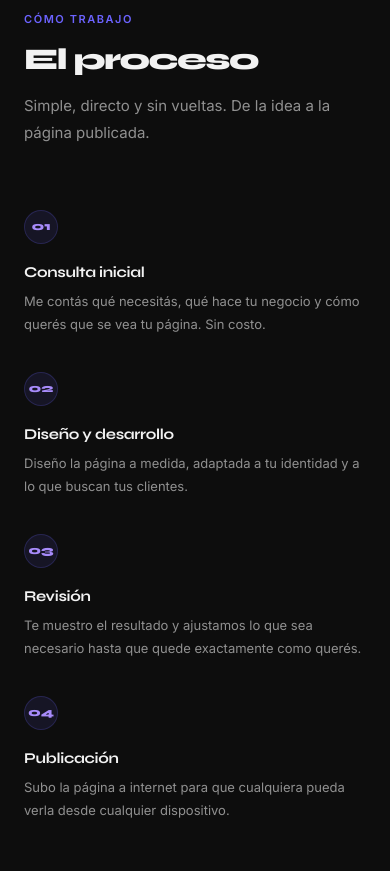
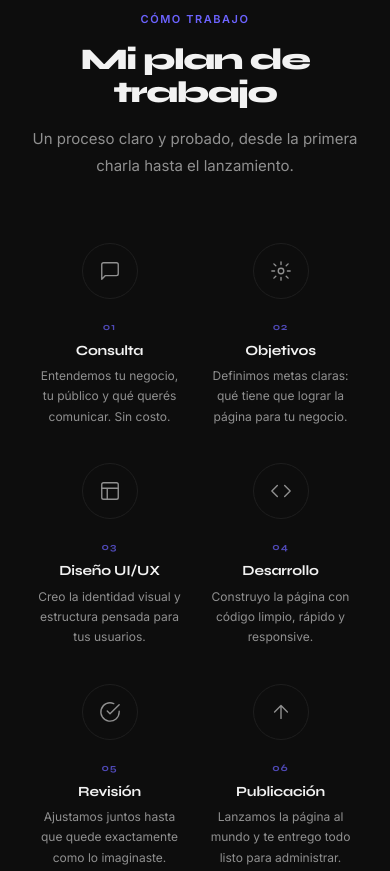
Before and after one commit to matiaslopez237/Portfolio, a plain HTML site: page index.html in a window 390 px wide. Shown: the part 3920-4791 px from the top of the page. Drawn offline with Linux system fonts and the light colour scheme; some packages are replaced by stand-ins of ours; a script that the page names is missing.

Commit message:
feat: rediseño sección proceso con iconos y 6 pasos

```diff
--- a/index.html
+++ b/index.html
@@ -217,44 +217,80 @@
   <!-- PROCESO -->
   <section id="proceso">
     <div class="container">
-      <div class="section-header">
+      <div class="section-header proceso-header">
         <p class="section-label">Cómo trabajo</p>
-        <h2 class="section-title">El proceso</h2>
-        <p class="section-sub">Simple, directo y sin vueltas. De la idea a la página publicada.</p>
+        <h2 class="section-title">Mi plan de trabajo</h2>
+        <p class="section-sub">Un proceso claro y probado, desde la primera charla hasta el lanzamiento.</p>
       </div>
 
       <div class="proceso-list">
+
         <div class="proceso-step reveal-item">
-          <div class="paso-header">
-            <div class="paso-num">01</div>
-            <div class="paso-connector"></div>
+          <div class="paso-icon-wrap">
+            <svg width="22" height="22" viewBox="0 0 24 24" fill="none" stroke="currentColor" stroke-width="1.5" stroke-linecap="round" stroke-linejoin="round">
+              <path d="M21 15a2 2 0 01-2 2H7l-4 4V5a2 2 0 012-2h14a2 2 0 012 2z"/>
+            </svg>
           </div>
-          <h3>Consulta inicial</h3>
-          <p>Me contás qué necesitás, qué hace tu negocio y cómo querés que se vea tu página. Sin costo.</p>
+          <div class="paso-num-label">01</div>
+          <h3>Consulta</h3>
+          <p>Entendemos tu negocio, tu público y qué querés comunicar. Sin costo.</p>
         </div>
+
         <div class="proceso-step reveal-item">
-          <div class="paso-header">
-            <div class="paso-num">02</div>
-            <div class="paso-connector"></div>
+          <div class="paso-icon-wrap">
+            <svg width="22" height="22" viewBox="0 0 24 24" fill="none" stroke="currentColor" stroke-width="1.5" stroke-linecap="round" stroke-linejoin="round">
+              <circle cx="12" cy="12" r="3"/><path d="M12 2v3M12 19v3M4.22 4.22l2.12 2.12M17.66 17.66l2.12 2.12M2 12h3M19 12h3M4.22 19.78l2.12-2.12M17.66 6.34l2.12-2.12"/>
+            </svg>
           </div>
-          <h3>Diseño y desarrollo</h3>
-          <p>Diseño la página a medida, adaptada a tu identidad y a lo que buscan tus clientes.</p>
+          <div class="paso-num-label">02</div>
+          <h3>Objetivos</h3>
+          <p>Definimos metas claras: qué tiene que lograr la página para tu negocio.</p>
         </div>
+
         <div class="proceso-step reveal-item">
-          <div class="paso-header">
-            <div class="paso-num">03</div>
-            <div class="paso-connector"></div>
+          <div class="paso-icon-wrap">
+            <svg width="22" height="22" viewBox="0 0 24 24" fill="none" stroke="currentColor" stroke-width="1.5" stroke-linecap="round" stroke-linejoin="round">
+              <rect x="3" y="3" width="18" height="18" rx="2"/><path d="M3 9h18M9 21V9"/>
+            </svg>
           </div>
+          <div class="paso-num-label">03</div>
+          <h3>Diseño UI/UX</h3>
+          <p>Creo la identidad visual y estructura pensada para tus usuarios.</p>
+        </div>
+
+        <div class="proceso-step reveal-item">
+          <div class="paso-icon-wrap">
+            <svg width="22" height="22" viewBox="0 0 24 24" fill="none" stroke="currentColor" stroke-width="1.5" stroke-linecap="round" stroke-linejoin="round">
+              <polyline points="16 18 22 12 16 6"/><polyline points="8 6 2 12 8 18"/>
+            </svg>
+          </div>
+          <div class="paso-num-label">04</div>
+          <h3>Desarrollo</h3>
+          <p>Construyo la página con código limpio, rápido y responsive.</p>
+        </div>
+
+        <div class="proceso-step reveal-item">
+          <div class="paso-icon-wrap">
+            <svg width="22" height="22" viewBox="0 0 24 24" fill="none" stroke="currentColor" stroke-width="1.5" stroke-linecap="round" stroke-linejoin="round">
+              <path d="M22 11.08V12a10 10 0 11-5.93-9.14"/><polyline points="22 4 12 14.01 9 11.01"/>
+            </svg>
+          </div>
+          <div class="paso-num-label">05</div>
           <h3>Revisión</h3>
-          <p>Te muestro el resultado y ajustamos lo que sea necesario hasta que quede exactamente como querés.</p>
+          <p>Ajustamos juntos hasta que quede exactamente como lo imaginaste.</p>
         </div>
+
         <div class="proceso-step reveal-item">
-          <div class="paso-header">
-            <div class="paso-num">04</div>
+          <div class="paso-icon-wrap">
+            <svg width="22" height="22" viewBox="0 0 24 24" fill="none" stroke="currentColor" stroke-width="1.5" stroke-linecap="round" stroke-linejoin="round">
+              <path d="M12 19V5M5 12l7-7 7 7"/>
+            </svg>
           </div>
+          <div class="paso-num-label">06</div>
           <h3>Publicación</h3>
-          <p>Subo la página a internet para que cualquiera pueda verla desde cualquier dispositivo.</p>
+          <p>Lanzamos la página al mundo y te entrego todo listo para administrar.</p>
         </div>
+
       </div>
     </div>
   </section>
--- a/style.css
+++ b/style.css
@@ -539,55 +539,78 @@ section { padding: 120px 60px; }
 }
 
 /* ── PROCESO ── */
+.proceso-header { text-align: center; }
+.proceso-header .section-sub { max-width: 500px; margin: 0 auto; text-align: center; }
+
 .proceso-list {
   display: grid;
-  grid-template-columns: repeat(4, 1fr);
+  grid-template-columns: repeat(6, 1fr);
+  gap: 0;
+  position: relative;
 }
 
-.proceso-step { padding-right: 36px; }
-
-.paso-header {
-  display: flex;
-  align-items: center;
-  margin-bottom: 20px;
+.proceso-list::before {
+  content: '';
+  position: absolute;
+  top: 44px;
+  left: calc(100% / 12);
+  right: calc(100% / 12);
+  height: 1px;
+  background: linear-gradient(to right, transparent, var(--border) 10%, var(--border) 90%, transparent);
 }
 
-.paso-num {
-  font-family: 'Syne', sans-serif;
-  font-size: 12px;
-  font-weight: 800;
-  color: var(--accent2);
-  background: var(--accent-soft);
-  border: 1px solid rgba(108,99,255,0.2);
-  width: 34px; height: 34px;
+.proceso-step {
+  display: flex;
+  flex-direction: column;
+  align-items: center;
+  text-align: center;
+  padding: 0 12px;
+  position: relative;
+  cursor: default;
+}
+
+.paso-icon-wrap {
+  width: 56px; height: 56px;
   border-radius: 50%;
+  border: 1px solid var(--border);
+  background: var(--bg2);
   display: flex;
   align-items: center;
   justify-content: center;
-  flex-shrink: 0;
-  letter-spacing: 0;
+  color: var(--text-muted);
+  margin-bottom: 20px;
+  position: relative;
+  z-index: 1;
+  transition: border-color 0.25s, color 0.25s, background 0.25s;
 }
 
-.paso-connector {
-  flex: 1;
-  height: 1px;
-  background: var(--border);
-  margin-left: 12px;
+.proceso-step:hover .paso-icon-wrap {
+  border-color: var(--accent);
+  color: var(--accent2);
+  background: var(--accent-soft);
 }
 
-.proceso-step:last-child .paso-connector { display: none; }
+.paso-num-label {
+  font-family: 'Syne', sans-serif;
+  font-size: 10px;
+  font-weight: 700;
+  color: var(--accent);
+  letter-spacing: 0.1em;
+  margin-bottom: 8px;
+  opacity: 0.7;
+}
 
 .proceso-step h3 {
-  font-size: 15px;
+  font-size: 14px;
   font-weight: 700;
-  margin-bottom: 10px;
-  letter-spacing: -0.3px;
+  margin-bottom: 8px;
+  letter-spacing: -0.2px;
   color: var(--text);
 }
 .proceso-step p {
-  font-size: 13px;
+  font-size: 12px;
   color: var(--text-muted);
-  line-height: 1.75;
+  line-height: 1.7;
 }
 
 /* ── CONTACTO ── */
@@ -664,9 +687,8 @@ footer p {
 /* ── RESPONSIVE ── */
 @media (max-width: 960px) {
   .servicios-grid { grid-template-columns: repeat(2, 1fr); }
-  .proceso-list { grid-template-columns: repeat(2, 1fr); gap: 40px 0; }
-  .proceso-step:nth-child(2n) .paso-connector { display: none; }
-  .proceso-step { padding-right: 0; padding-bottom: 0; }
+  .proceso-list { grid-template-columns: repeat(3, 1fr); gap: 40px 0; }
+  .proceso-list::before { display: none; }
 }
 
 @media (max-width: 768px) {
@@ -694,9 +716,8 @@ footer p {
 
   .proyectos-grid { grid-template-columns: 1fr; }
   .servicios-grid { grid-template-columns: 1fr; }
-  .proceso-list { grid-template-columns: 1fr; gap: 36px; }
-  .paso-connector { display: none !important; }
-  .proceso-step { padding-right: 0; }
+  .proceso-list { grid-template-columns: repeat(2, 1fr); gap: 36px 0; }
+  .proceso-list::before { display: none; }
 
   footer { padding: 24px; }
   .footer-inner { flex-direction: column; text-align: center; }
```
